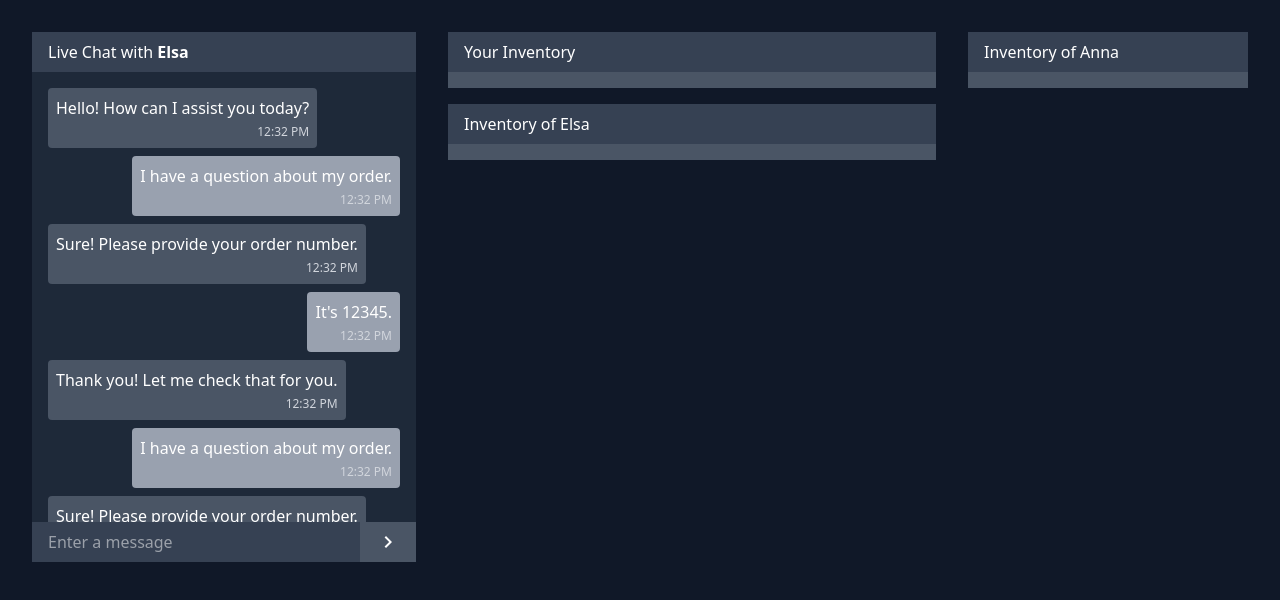
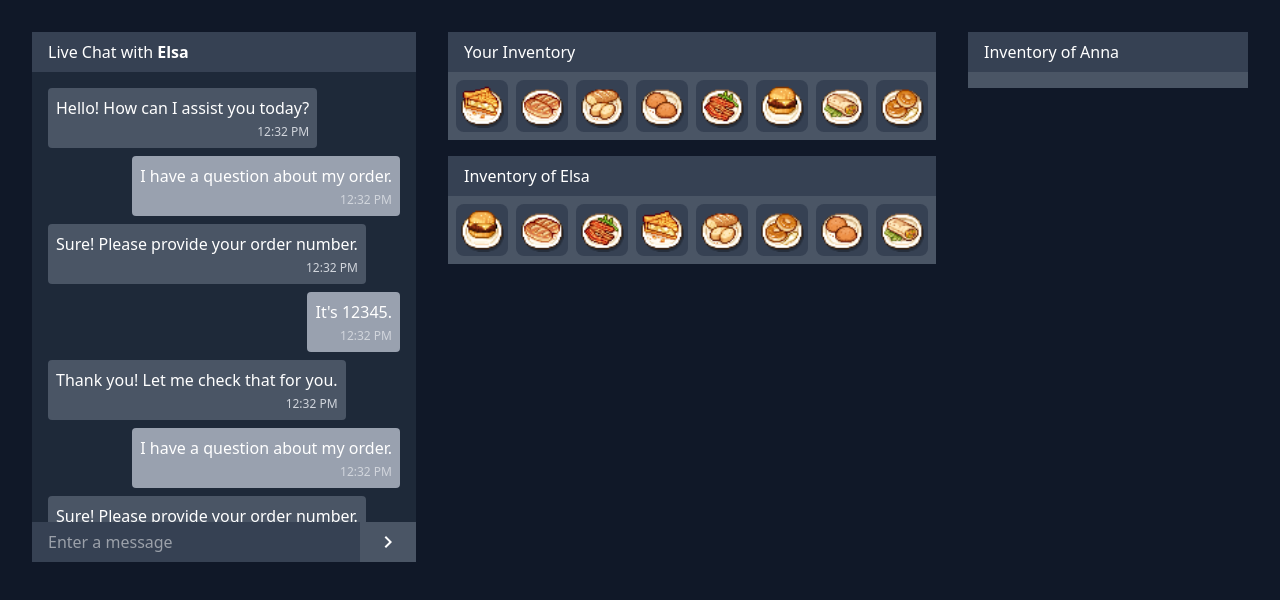
Before and after one commit to bongibault-romain/trading, a Next.js app: page /trade in a window 1280 px wide. Shown: the top 600 px of the page. Built offline with nearby package versions, Linux system fonts and the light colour scheme.

Commit message:
feat: implement item selection functionality in Inventory component

```diff
--- a/app/trade/page.tsx
+++ b/app/trade/page.tsx
@@ -1,16 +1,54 @@
+'use client';
+
 import Chat from "@/components/Chat";
 import Inventory from "@/components/Inventory";
+import { useState } from "react";
 
 export default function Home() {
+  const items = [
+    { id: "1", name: "06_apple_pie_dish" },
+    { id: "2", name: "08_bread_dish" },
+    { id: "3", name: "10_baguette_dish" },
+    { id: "4", name: "12_bun_dish" },
+    { id: "5", name: "14_bacon_dish" },
+    { id: "6", name: "16_burger_dish" },
+    { id: "7", name: "19_burrito_dish" },
+    { id: "8", name: "21_bagel_dish" },
+  ]
+  const otherItems = [
+    { id: "6", name: "16_burger_dish" },
+    { id: "2", name: "08_bread_dish" },
+    { id: "5", name: "14_bacon_dish" },
+    { id: "1", name: "06_apple_pie_dish" },
+    { id: "3", name: "10_baguette_dish" },
+    { id: "8", name: "21_bagel_dish" },
+    { id: "4", name: "12_bun_dish" },
+    { id: "7", name: "19_burrito_dish" },
+  ]
+
+  const [selectedItemIds, setSelectedItemIds] = useState<string[]>([]);
+  const [selectedOtherItemIds, setSelectedOtherItemIds] = useState<string[]>([]);
+
+  const handleToggleItem = (id: string) => {
+    setSelectedItemIds((prev) =>
+      prev.includes(id) ? prev.filter((x) => x !== id) : [...prev, id]
+    );
+  };
+
+  const handleToggleOtherItem = (id: string) => {
+    setSelectedOtherItemIds((prev) =>
+      prev.includes(id) ? prev.filter((x) => x !== id) : [...prev, id]
+    );
+  }
+
   return (
     <main className="w-screen h-screen grid grid-cols-12 gap-8 p-8 md:max-w-7xl mx-auto">
       <div className="col-span-12 lg:col-span-4">
         <Chat />
       </div>
       <div className="col-span-12 lg:col-span-5 flex flex-col gap-4">
-          <Inventory title={"Your Inventory"} />
-          <Inventory title={"Inventory of Elsa"} />
-
+        <Inventory title={"Your Inventory"} selectedItemIds={selectedItemIds} items={items} onToggleItem={handleToggleItem} />
+        <Inventory title={"Inventory of Elsa"} selectedItemIds={selectedOtherItemIds} items={otherItems} onToggleItem={handleToggleOtherItem} />
       </div>
       <div className="col-span-12 lg:col-span-3">
         <Inventory title={"Inventory of Anna"} />
```
